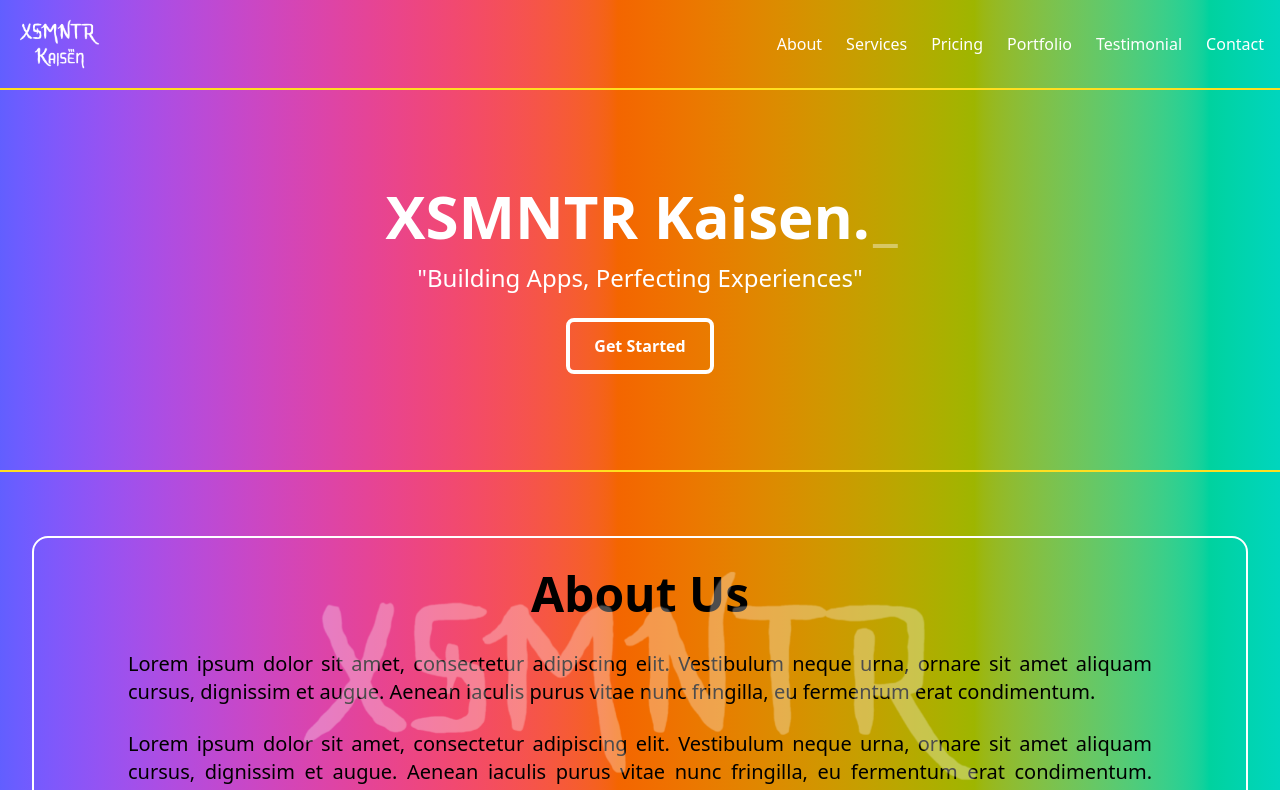
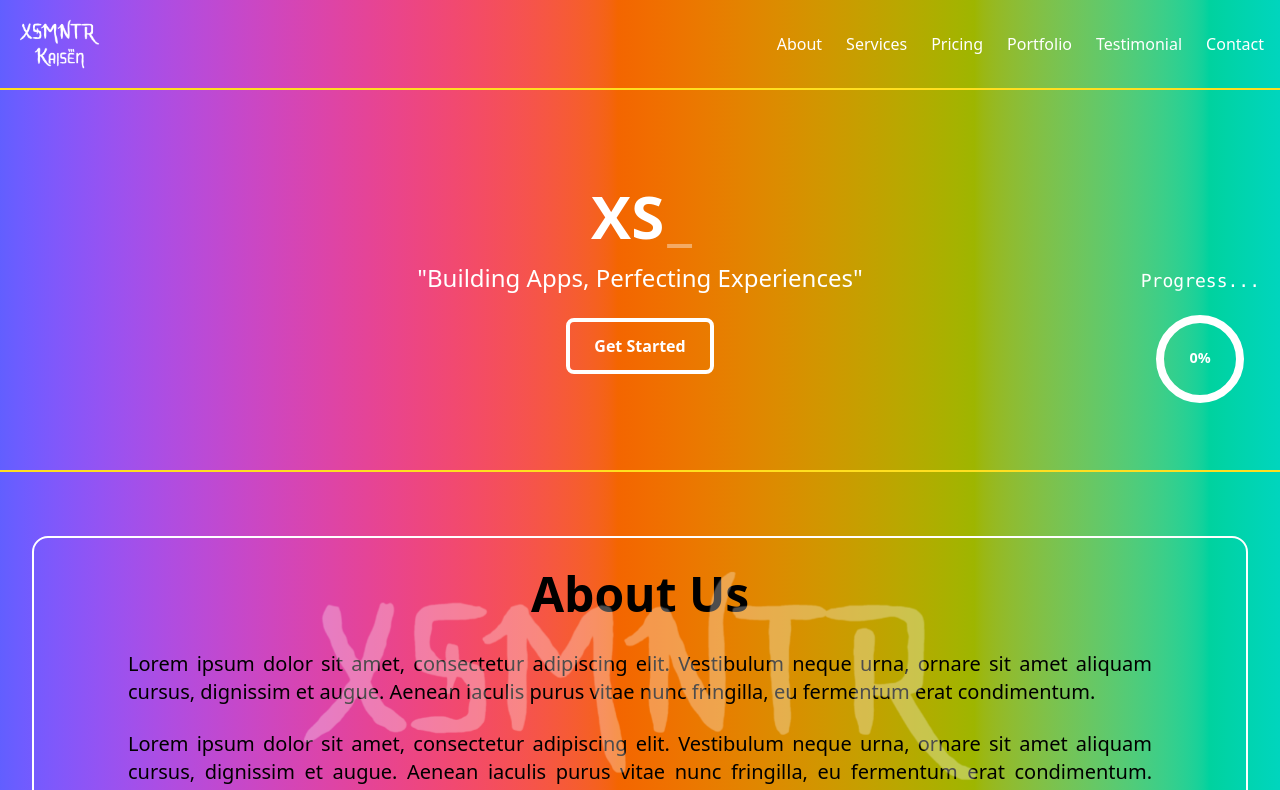
Before and after one commit to ksmntrjuna/landing-page, a React (Vite) app: page / in a window 1280 px wide. Shown: the top 790 px of the page. Built offline with nearby package versions, Linux system fonts and the light colour scheme.

Commit message:
add button progres n top

```diff
--- a/package.json
+++ b/package.json
@@ -12,6 +12,7 @@
   "dependencies": {
     "@tailwindcss/vite": "^4.0.3",
     "framer-motion": "^12.1.0",
+    "lucide-react": "^0.474.0",
     "react": "^18.3.1",
     "react-dom": "^18.3.1",
     "react-simple-typewriter": "^5.0.1",
--- a/src/App.jsx
+++ b/src/App.jsx
@@ -1,4 +1,4 @@
-import React from "react";
+import React, { useState, useEffect } from "react";
 import Header from "./components/Header";
 import Hero from "./components/Hero";
 import Services from "./components/Services";
@@ -8,19 +8,68 @@ import Testimonial from "./components/Testimonial";
 import Portfolio from "./components/Portfolio";
 import Contact from "./components/Contact";
 import Footer from "./components/Footer";
+import BackToTop from "./components/BackToTop";
+import LoadingIndicator from "./components/LoadingIndicator";
 
 function App() {
+  const [scrollProgress, setScrollProgress] = useState(0);
+
+  // Fungsi untuk menghitung progres berdasarkan scroll
+  const calculateScrollProgress = () => {
+    const scrollPosition = window.scrollY;
+    const totalHeight =
+      document.documentElement.scrollHeight - window.innerHeight;
+
+    // Dapatkan posisi bagian Contact dan Footer
+    const contactOffsetTop = document.getElementById("contact")?.offsetTop || 0;
+    const footerOffsetTop =
+      document.getElementById("footer")?.offsetTop || totalHeight;
+
+    // Tentukan progres berdasarkan posisi scroll dan posisi Contact
+    if (scrollPosition >= contactOffsetTop) {
+      setScrollProgress(100); // Jika sudah sampai di Contact, progres 100%
+    } else {
+      // Hitung progres berdasarkan scroll, pastikan tidak lebih dari 100%
+      const progress = (scrollPosition / contactOffsetTop) * 100;
+      setScrollProgress(Math.min(progress, 100)); // Pastikan progres tidak lebih dari 100%
+    }
+  };
+
+  useEffect(() => {
+    window.addEventListener("scroll", calculateScrollProgress);
+    return () => {
+      window.removeEventListener("scroll", calculateScrollProgress);
+    };
+  }, []);
+
   return (
-    <div className="bg-linear-to-r/increasing from-indigo-500 to-teal-400 min-h-screen flex flex-col overflow-x-hidden">
+    <div className="bg-linear-to-r/increasing from-indigo-500 to-teal-400 min-h-screen flex flex-col overflow-x-hidden relative">
+      {scrollProgress < 100 && <LoadingIndicator progress={scrollProgress} />}
+
       <Header />
+      <div id="hero">
         <Hero />
+      </div>
+      <div id="about">
         <About />
+      </div>
+      <div id="services">
         <Services />
+      </div>
+      <div id="pricing">
         <Pricing />
+      </div>
+      <div id="portfolio">
         <Portfolio />
+      </div>
+      <div id="testimonial">
         <Testimonial />
+      </div>
+      <div id="contact">
         <Contact />
-      <Footer />
+      </div>
+      <Footer id="footer" />
+      <BackToTop />
     </div>
   );
 }
--- /dev/null
+++ b/src/components/BackToTop.jsx
@@ -0,0 +1,44 @@
+import { useEffect, useState } from "react";
+import { Rocket } from "lucide-react";
+
+const BackToTop = () => {
+  const [isVisible, setIsVisible] = useState(false);
+
+  useEffect(() => {
+    const toggleVisibility = () => {
+      if (window.scrollY > 300) {
+        setIsVisible(true);
+      } else {
+        setIsVisible(false);
+      }
+    };
+
+    window.addEventListener("scroll", toggleVisibility);
+    return () => window.removeEventListener("scroll", toggleVisibility);
+  }, []);
+
+  const scrollToTop = () => {
+    window.scrollTo({
+      top: 0,
+      behavior: "smooth",
+    });
+  };
+
+  return (
+    <div
+      className={`fixed bottom-5 right-5 flex flex-col items-center space-y-2 transition-opacity duration-300 ${
+        isVisible ? "opacity-100" : "opacity-0 pointer-events-none"
+      }`}
+    >
+      <button
+        onClick={scrollToTop}
+        className="bg-transparent border-4 text-sky-600 p-3 rounded-full shadow-lg transform transition-all duration-300 hover:scale-110 hover:text-red-500"
+      >
+        <Rocket size={32} />
+      </button>
+      <span className="text-lg font-semibold text-sky-600">Mabur</span>
+    </div>
+  );
+};
+
+export default BackToTop;
--- /dev/null
+++ b/src/components/LoadingIndicator.jsx
@@ -0,0 +1,55 @@
+import React from "react";
+
+const LoadingIndicator = ({ progress }) => {
+  const radius = 50; // Jari-jari lingkaran
+  const circumference = 2 * Math.PI * radius; // Keliling lingkaran
+  const strokeDashoffset = circumference - (progress / 100) * circumference; // Menghitung nilai offset berdasarkan progres
+
+  return (
+    <div className="fixed top-1/3 right-5 z-50 flex flex-col items-center space-y-4">
+      <div className="text-lg font-mono text-white">Progress...</div>
+      <svg
+        className="w-24 h-24"
+        width="120"
+        height="120"
+        viewBox="0 0 120 120"
+        xmlns="http://www.w3.org/2000/svg"
+      >
+        <circle
+          cx="60"
+          cy="60"
+          r={radius}
+          stroke="white"
+          strokeWidth="10"
+          fill="none"
+        />
+        <circle
+          cx="60"
+          cy="60"
+          r={radius}
+          stroke="currentColor"
+          strokeWidth="10"
+          fill="none"
+          strokeDasharray={circumference}
+          strokeDashoffset={strokeDashoffset}
+          className="text-purple-600" // Tailwind color class for the progress
+          style={{ transition: "stroke-dashoffset 0.3s ease" }}
+        />
+        <text
+          x="50%"
+          y="50%"
+          dy="0.3em"
+          textAnchor="middle"
+          fontSize="18"
+          fill="currentColor" // Tailwind color class for the text
+          fontWeight="bold"
+          className="text-white"
+        >
+          {Math.round(progress)}%
+        </text>
+      </svg>
+    </div>
+  );
+};
+
+export default LoadingIndicator;
```
Also changed, not shown: 1 other file (tests, documents, lock files or other folders). Lines whose indentation alone changed are shown as unchanged.
